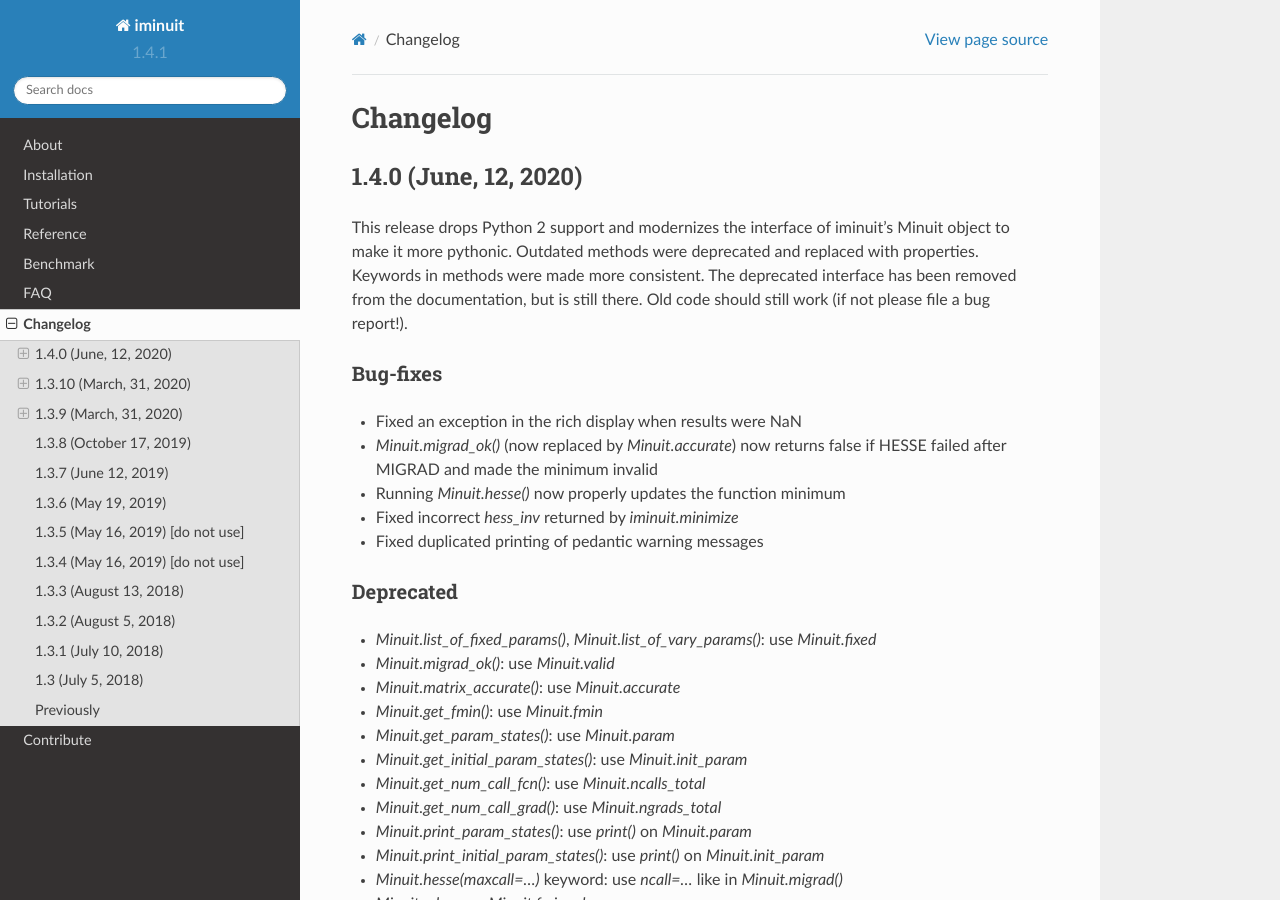
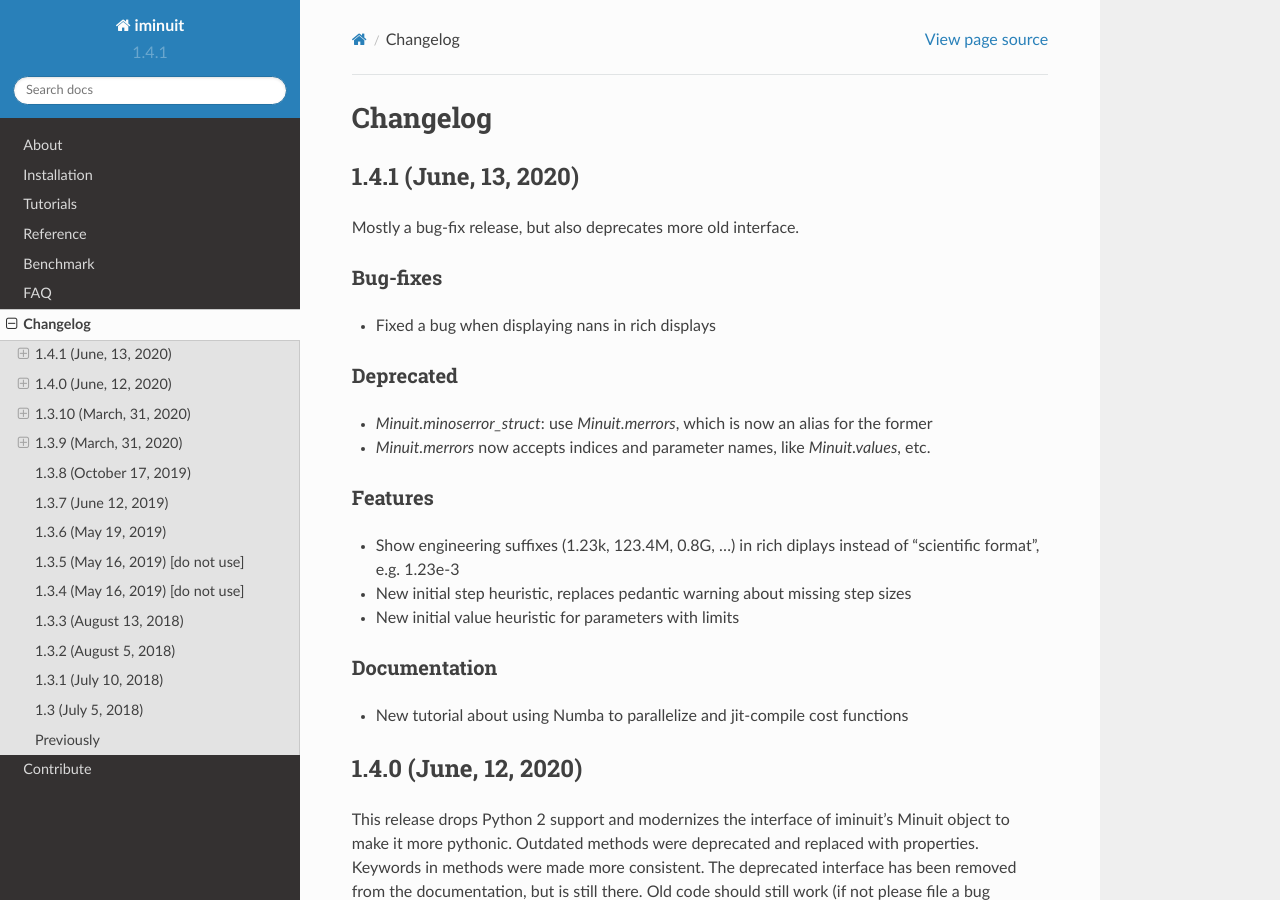
Before and after one commit to scikit-hep/iminuit, a Sphinx documentation site: the page built from doc/changelog.rst, in a window 1280 px wide and 900 px high. Built offline with Sphinx 7.4.7 and the Read the Docs theme 2.0.0, drawn with Linux system fonts in a browser that asks for light colours; the version number is read from the project's files by our own code.

Commit message:
update changelog

```diff
--- a/doc/changelog.rst
+++ b/doc/changelog.rst
@@ -4,6 +4,30 @@
 
 Changelog
 =========
+
+1.4.1 (June, 13, 2020)
+----------------------
+
+Mostly a bug-fix release, but also deprecates more old interface.
+
+Bug-fixes
+~~~~~~~~~
+- Fixed a bug when displaying nans in rich displays
+
+Deprecated
+~~~~~~~~~~
+- `Minuit.minoserror_struct`: use `Minuit.merrors`, which is now an alias for the former
+- `Minuit.merrors` now accepts indices and parameter names, like `Minuit.values`, etc.
+
+Features
+~~~~~~~~
+- Show engineering suffixes (1.23k, 123.4M, 0.8G, ...) in rich diplays instead of "scientific format", e.g. 1.23e-3
+- New initial step heuristic, replaces pedantic warning about missing step sizes
+- New initial value heuristic for parameters with limits
+
+Documentation
+~~~~~~~~~~~~~
+- New tutorial about using Numba to parallelize and jit-compile cost functions
 
 1.4.0 (June, 12, 2020)
 ----------------------
```
